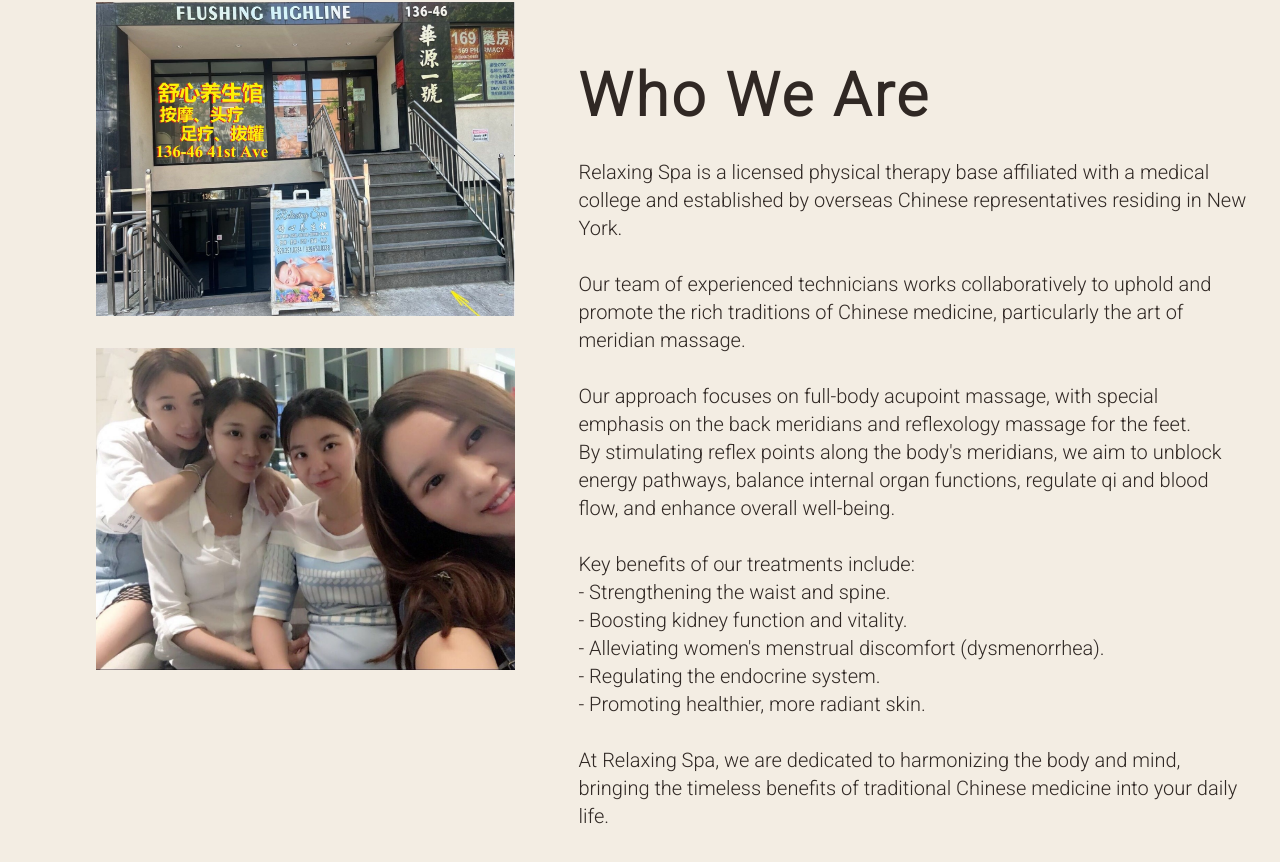
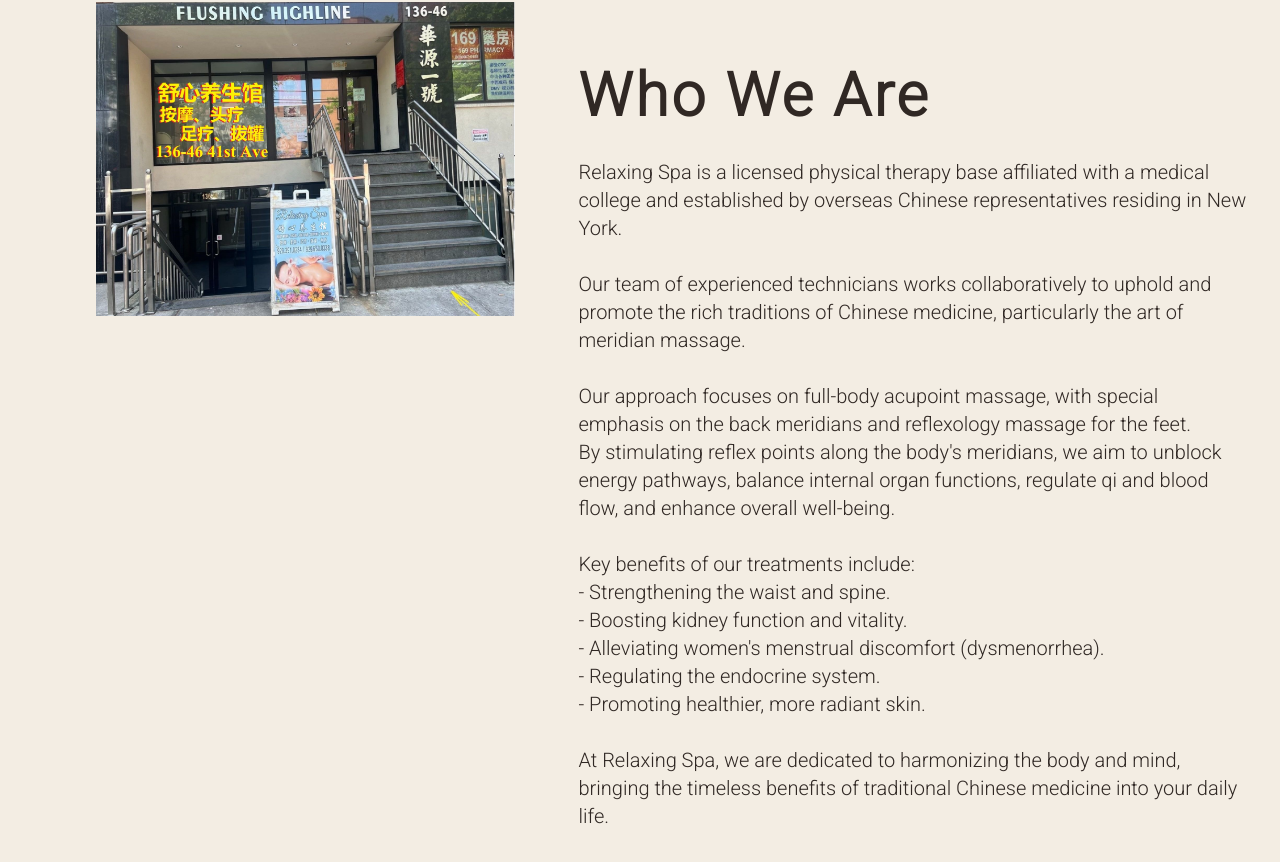
Before and after one commit to will19800/Flushing-Spa, a Next.js app: page /pages/aboutPage in a window 1280 px wide. Shown: the part 460-1322 px from the top of the page. Built offline with nearby package versions, Linux system fonts and the light colour scheme.

Commit message:
Got rid of picture

```diff
--- a/src/app/pages/aboutPage/page.tsx
+++ b/src/app/pages/aboutPage/page.tsx
@@ -29,7 +29,6 @@ export default function Home() {
               width={1000}
               height={450}
             />
-            <img src="/face.JPG" alt="services" width={1000} height={450} />
           </div>
           <div className="text-container text-shadow mb-8">
             <h2 className="text-6xl font-extrabold tracking-wider">
```
